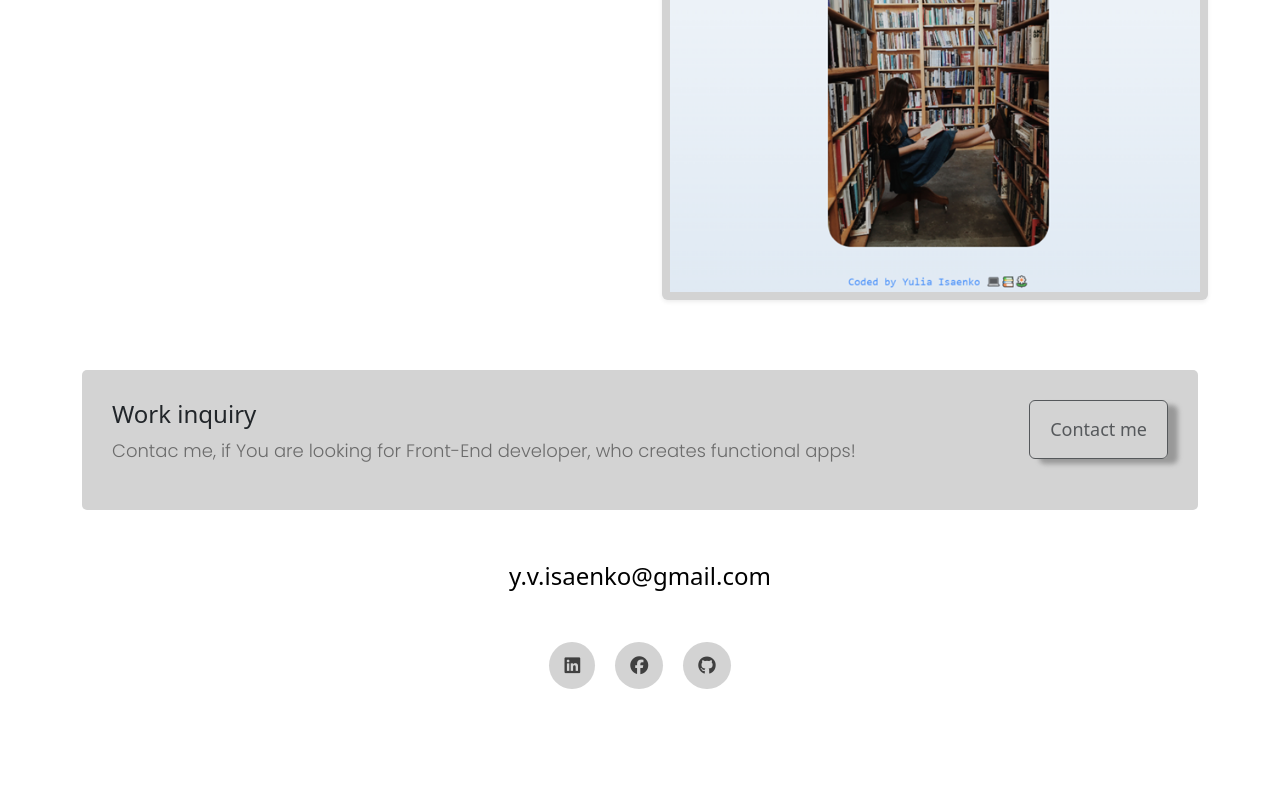
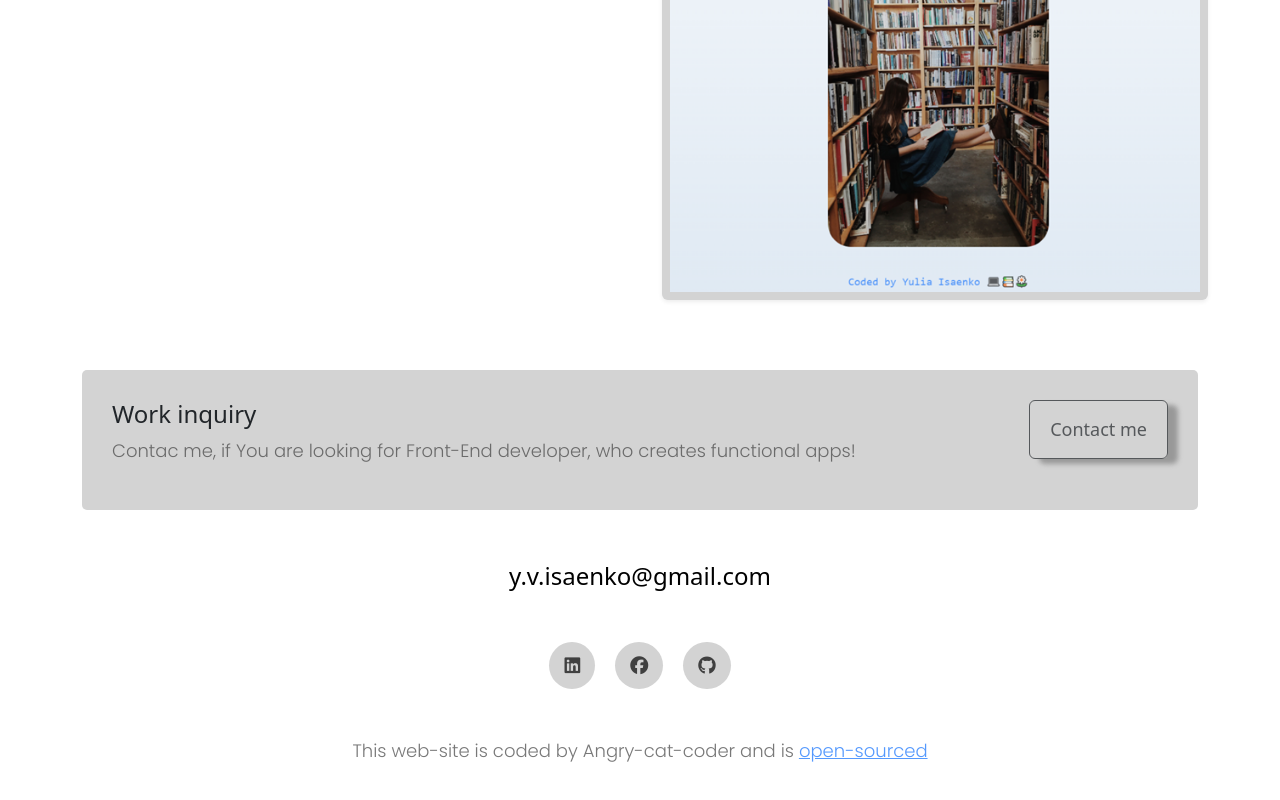
Before and after one commit to Angry-cat-coder/Portfolio_project, a plain HTML site: page index.html in a window 1280 px wide. Shown: the part 1753-2553 px from the top of the page. Before the commit the page ends 2502 px from the top, so only its background shows below. Drawn offline with nearby package versions, Linux system fonts and the light colour scheme.

Commit message:
Added source

```diff
--- a/index.html
+++ b/index.html
@@ -245,6 +245,15 @@
             <i class="fa-brands fa-github"></i
           ></a>
         </div>
+        <p class="text-center mt-5">
+          This web-site is coded by Angry-cat-coder and is
+          <a
+            href="https://github.com/Angry-cat-coder/Portfolio_project"
+            target="_blank"
+          >
+            open-sourced</a
+          >
+        </p>
       </footer>
     </div>
   </body>
```
